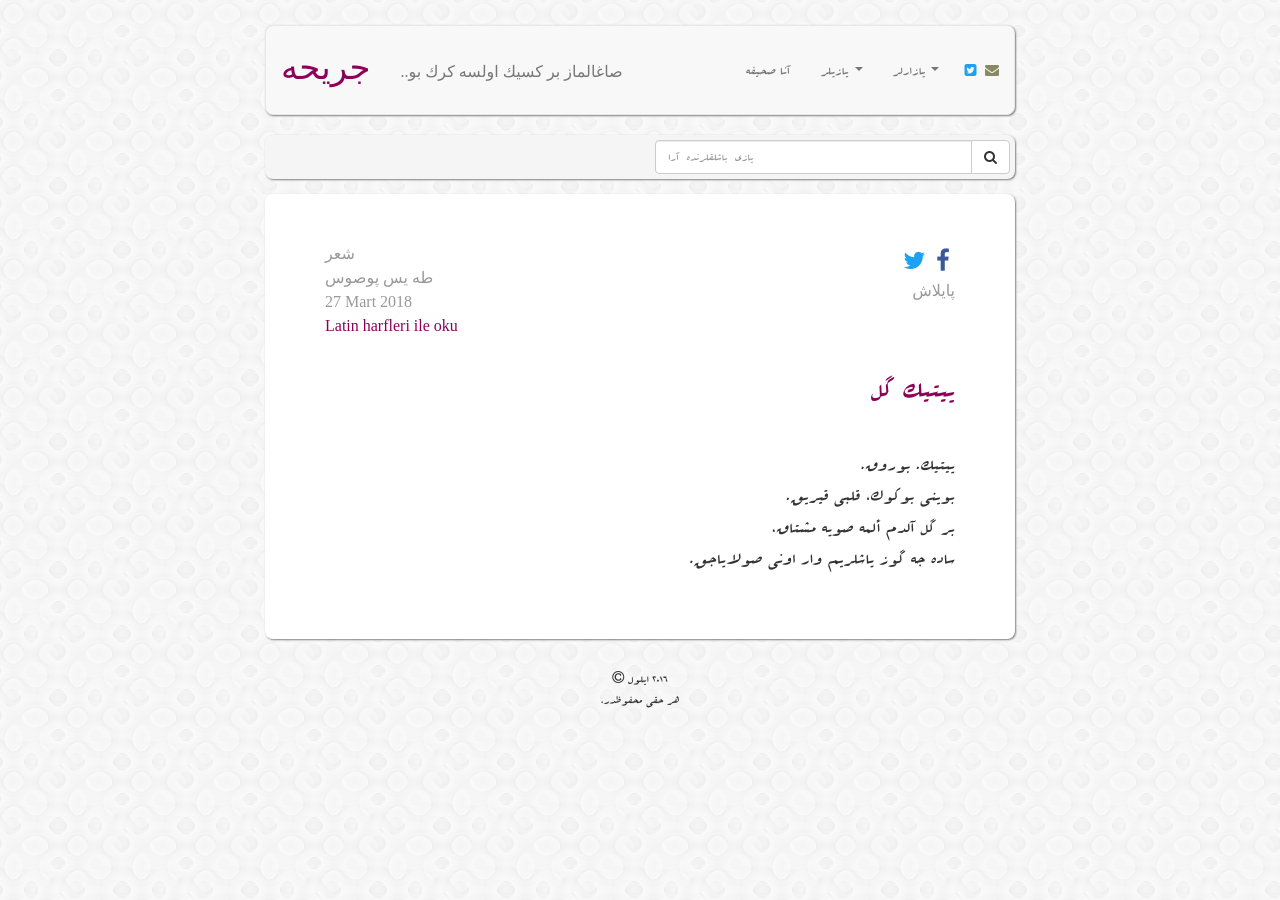
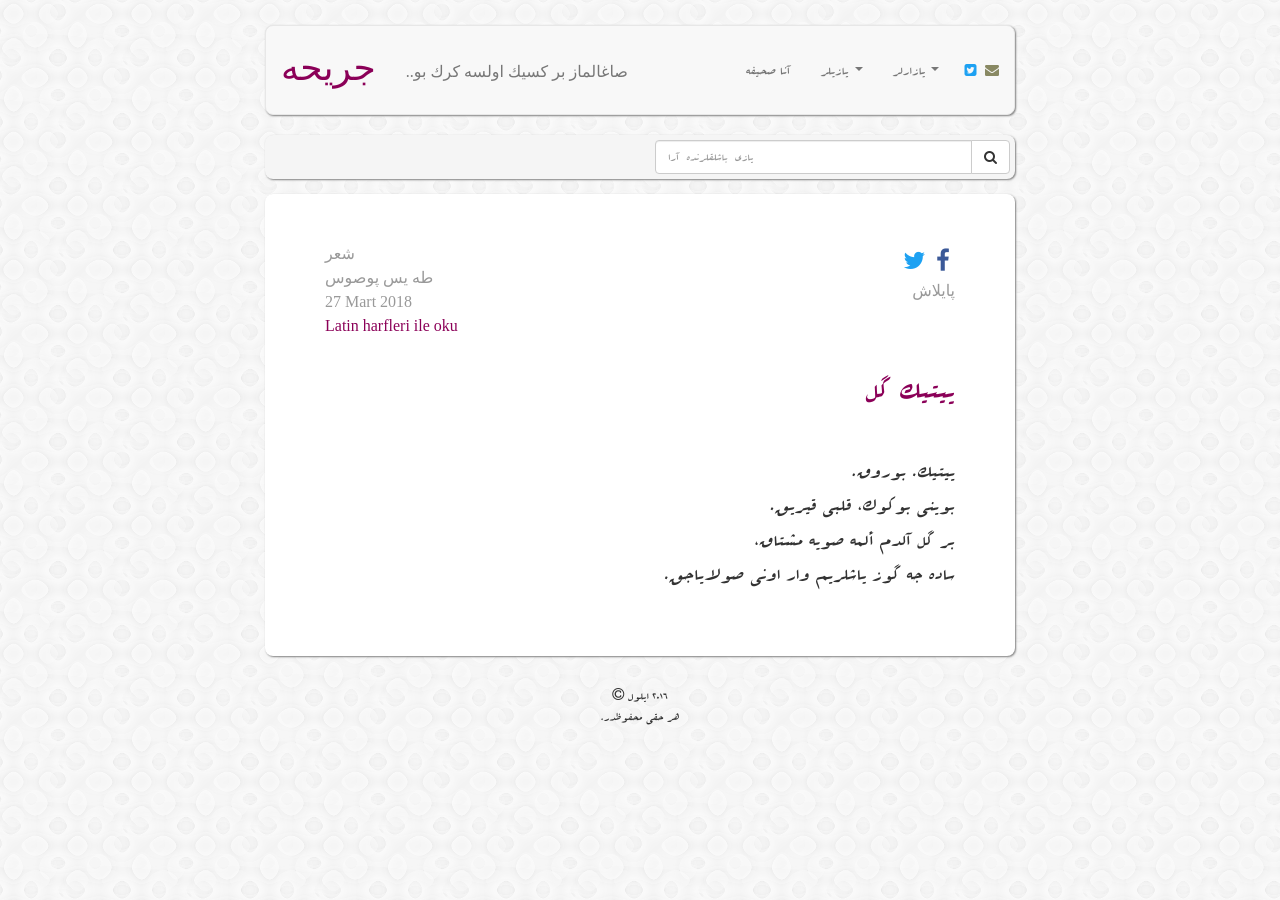
Before and after one commit to muhammedaydogdu/muhammedaydogdu.github.io, a Jekyll site: the page built from _posts/2018-03-27-yitik-gul-os.md, in a window 1280 px wide. Built offline with Jekyll 4.4.1, drawn with Linux system fonts in a browser that asks for light colours; some web fonts are replaced.

Commit message:
Update style.css

```diff
--- a/css/style.css
+++ b/css/style.css
@@ -139,13 +139,13 @@ nav li a.social {
 }
 
 .container .jumbotron .os-text p {
-  font-size: 21px;
+  font-size: 23px;
 }
 
 .container .jumbotron h2.os-text {
-  font-size: 32px;
+  font-size: 34px;
 }
 
 #os-baslik {
-  font-size: 34px;
+  font-size: 36px;
 }
```
